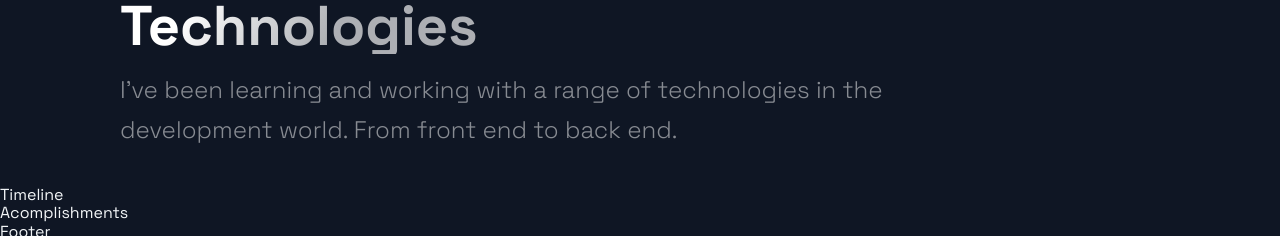
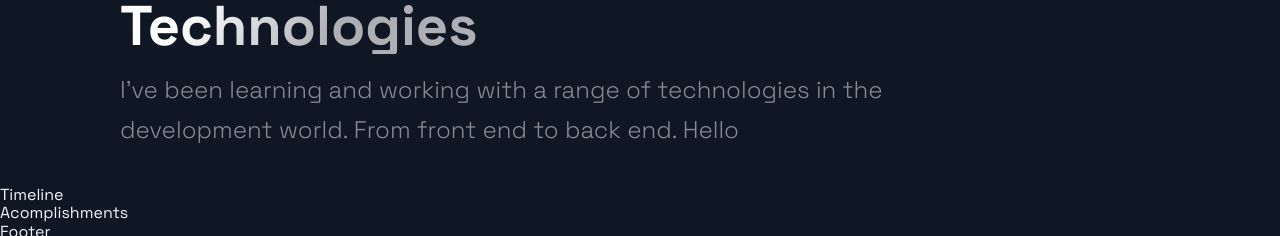
Before and after one commit to Ryoons/PortfolioProject, a Next.js app: page / in a window 1280 px wide. Shown: the part 2284-2520 px from the top of the page. Built offline with nearby package versions, Linux system fonts and the light colour scheme.

Commit message:
Editing Text

```diff
--- a/src/components/Technologies/Technologies.js
+++ b/src/components/Technologies/Technologies.js
@@ -9,7 +9,7 @@ const Technologies = () =>  (
     <SectionTitle>Technologies</SectionTitle>
     <SectionText>
       I've been learning and working with a range of technologies in the development world.
-      From front end to back end.
+      From front end to back end. Hello
     </SectionText>
   </Section>
 );
```
